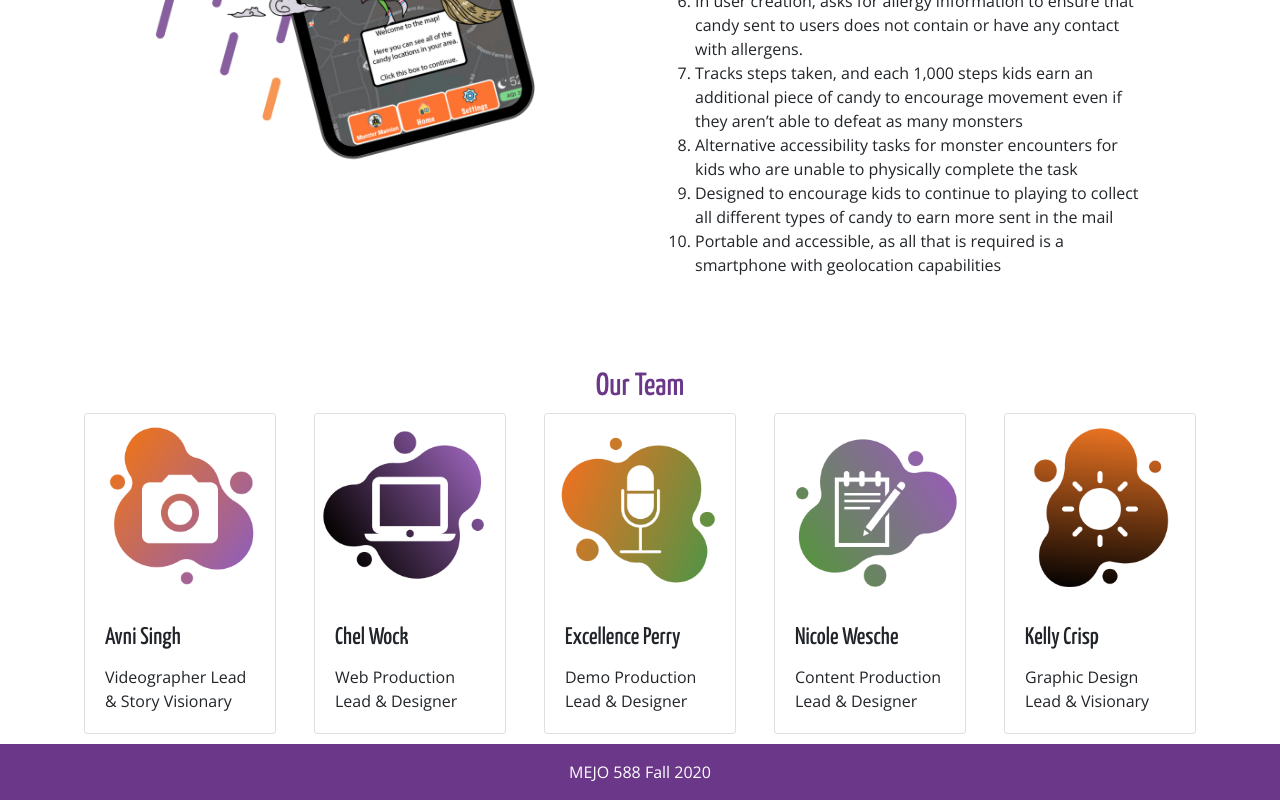
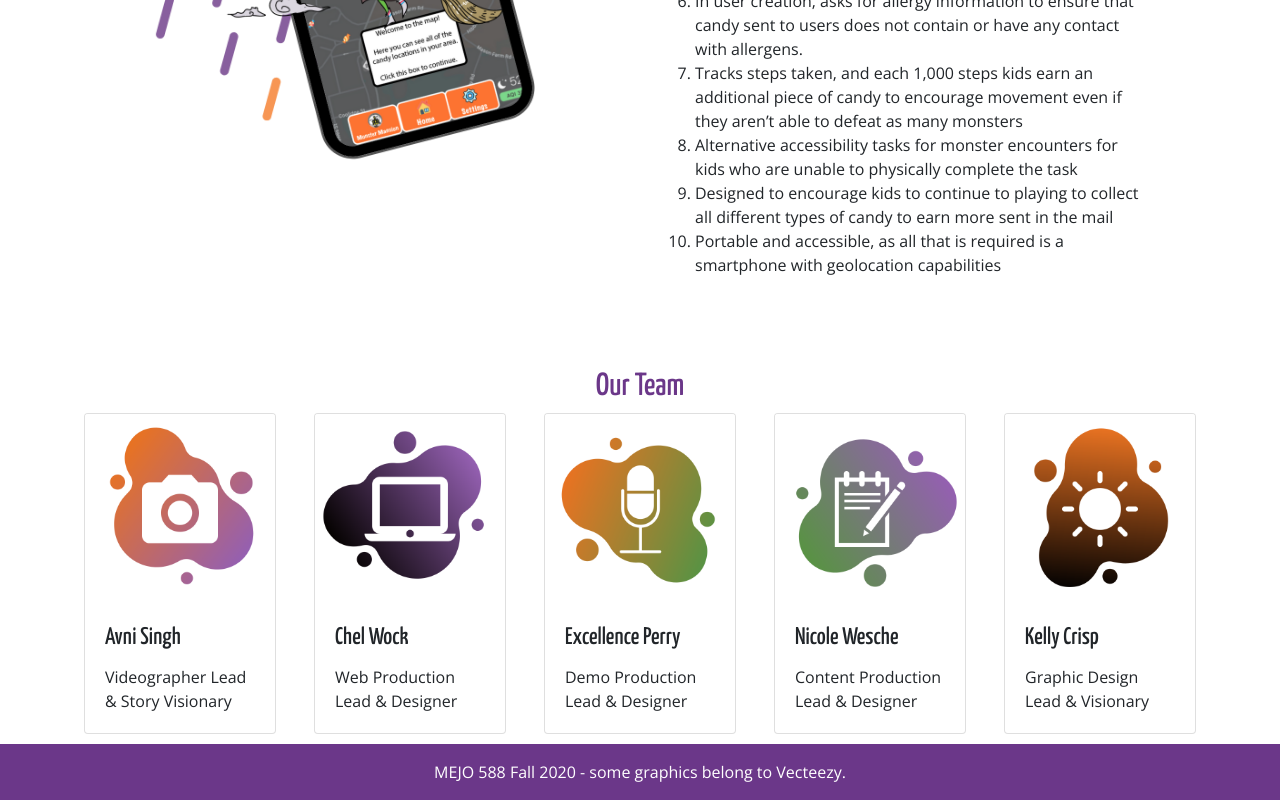
Before and after one commit to lokacinna/mejo588final, a plain HTML site: page index.html in a window 1280 px wide. Shown: the part 2883-3683 px from the top of the page. Drawn offline with nearby package versions, Linux system fonts and the light colour scheme; a script that the page names is missing; a web font is replaced by a local one.

Commit message:
Update index.html

```diff
--- a/index.html
+++ b/index.html
@@ -238,7 +238,7 @@ families with a safe trick-or-treating experience.</h4>
             </div>
 
             <footer class="page-footer font-small">
-              <div class="footer-copyright text-center py-3">MEJO 588 Fall 2020
+              <div class="footer-copyright text-center py-3">MEJO 588 Fall 2020  - some graphics belong to Vecteezy.
               </div>
             </footer>
 
```
